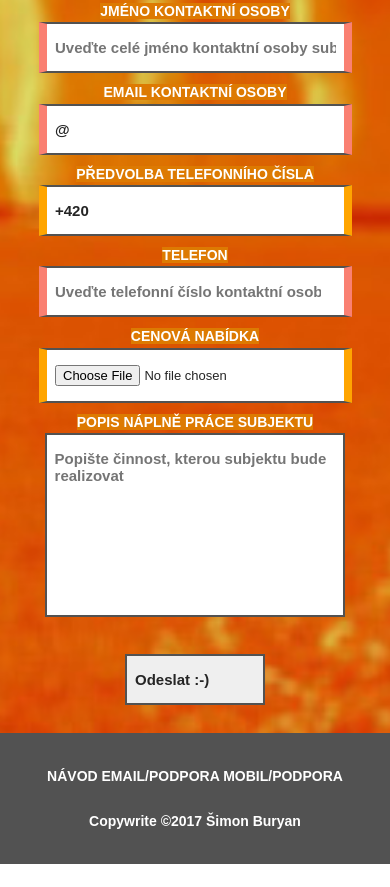
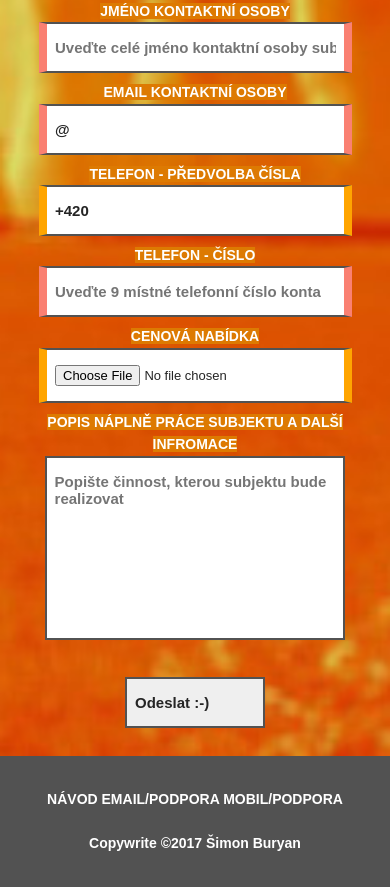
Before and after one commit to SimonB87/DotaznikNovyDodavatel, a plain HTML site: page index.html in a window 390 px wide. Shown: the part 795-1682 px from the top of the page. Before the commit the page ends 1659 px from the top, so only its background shows below. Drawn offline with Linux system fonts and the light colour scheme.

Commit message:
Changed title of field phone

```diff
--- a/index.html
+++ b/index.html
@@ -85,13 +85,13 @@
   </p>
 
   <p>
-    <label for="textdemo" class="titul"><strong>Předvolba telefonního čísla<strong></label><br>
-		<input type="text" name="predtelkontakt" id="predtelkontakt" placeholder="Uveďte telefonní číslo kontaktní osoby subjektu" value="+420" optional><br>
+    <label for="textdemo" class="titul"><strong>Telefon - předvolba čísla<strong></label><br>
+		<input type="text" name="predtelkontakt" id="predtelkontakt" placeholder="Uveďte národní předvolbu telefonního čísla" value="+420" optional><br>
   </p>
 
   <p> <!-- dodat minimální délku čísla přes valudaci v JAVASCRIPTu, CSS validace nefunguje :-(  -->
-    <label for="textdemo" class="titul"><strong>Telefon<strong></label><br>
-		<input type="number" name="telkontakt" id="telkontakt" placeholder="Uveďte telefonní číslo kontaktní osoby subjektu" min="1000" max="999999999" required><br>
+    <label for="textdemo" class="titul"><strong>Telefon - číslo<strong></label><br>
+		<input type="number" name="telkontakt" id="telkontakt" placeholder="Uveďte 9 místné telefonní číslo kontaktní osoby" min="1000" max="999999999" required><br>
   </p>
 
    <p>
@@ -100,7 +100,7 @@
    </p>
 
    <p>
-     <label for="textdemo" class="titul"><strong>Popis náplně práce subjektu<strong></label><br>
+     <label for="textdemo" class="titul"><strong>Popis náplně práce subjektu a další infromace<strong></label><br>
 		 <textarea name="zprava" id="zprava" placeholder="Popište činnost, kterou subjektu bude realizovat" optional></textarea><br>
   </p>
   <!-- finish- DIV pro CSS validaci odpovědí -->
```
